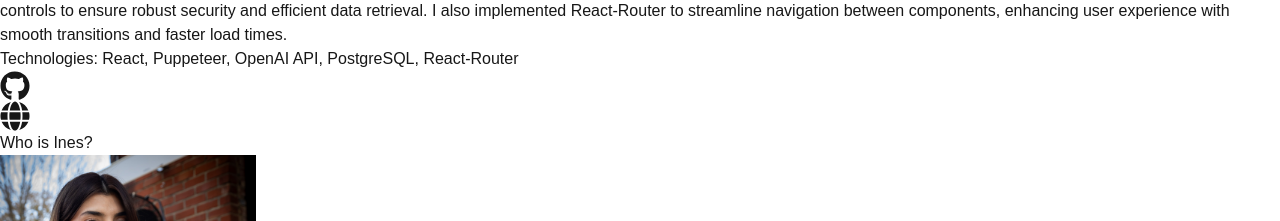
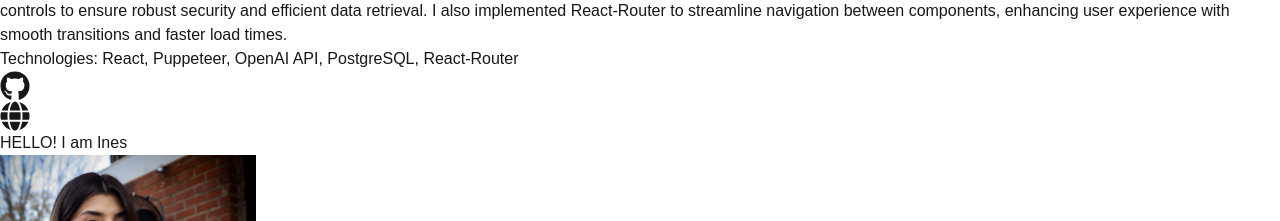
Before and after one commit to Ineschvz/ines-website, a Next.js app in the folder ines-personalwebsite/: page / in a window 1280 px wide. Shown: the part 2860-3081 px from the top of the page. Built offline with nearby package versions, Linux system fonts and the light colour scheme.

Commit message:
deleted files and working on about me page

```diff
--- a/ines-personalwebsite/src/app/components/about.js
+++ b/ines-personalwebsite/src/app/components/about.js
@@ -5,32 +5,24 @@ import {motion} from "framer-motion"
 export default function About() {
   return (
     <div className="font-[ivyPresto] py-12 space-y-12 border border-red-300">
-     <motion.h1
-          className="text-5xl font-bold text-green-900 text-center mb-12 pb-4"
+       <motion.div
+                  className="flex flex-wrap justify-center "
                   initial={{ opacity: 0 }}
-          whileInView={{
-            opacity: 1,
-            transition: {
-              duration: 2,
-              ease: "easeInOut",
-              staggerChildren: 0.05,
-            },
-          }}
-          viewport={{ once: true }}
-          style={{ scrollMarginTop: "100px" }}
+                  animate={{ opacity: 1 }}
+                  transition={{ duration: 0.8, delay: 0.2 }}
                 >
-          {["W", "h", "o", " ", "i", "s", " ", <span key="ines" className="text-orange-600/90">Ines</span>, "?"].map((char, index) => (
+                  {'HELLO! I am Ines'.split('  ').map((word, index) => (
                     <motion.span
                       key={index}
-              initial={{ opacity: 0, y: 20, scale: 0.8 }}
-              animate={{ opacity: 1, y: 0, scale: 1 }}
-              transition={{ duration: 1.5, delay: index * 0.05, ease: "easeInOut" }}
-              whileHover={{ scale: 1.2 }}
+                      className={`text-orange-600/90 font-bold text-5xl md:text-7xl mb-4 leading-tight`}
+                      initial={{ opacity: 0, x: -100 }}
+                      animate={{ opacity: 1, x: 0 }}
+                      transition={{ duration: 0.8, delay: index * 0.1 }}
                     >
-              {typeof char === "string" ? char : <span key={index}>{char}</span>}
+                      {word}
                     </motion.span>
                   ))}
-        </motion.h1>
+                </motion.div>
       <div className="container mx-auto px-4 py-12 max-w-4xl flex flex-row gap-8 mb-12">
       <div className="relative w-64 h-80 flex-shrink-0 ">
         <Image
@@ -65,3 +57,31 @@ export default function About() {
     </div>
   )
 }
+
+
+{/* <motion.h1
+className="text-5xl font-bold text-green-900 text-center mb-12 pb-4"
+initial={{ opacity: 0 }}
+whileInView={{
+  opacity: 1,
+  transition: {
+    duration: 2,
+    ease: "easeInOut",
+    staggerChildren: 0.05,
+  },
+}}
+viewport={{ once: true }}
+style={{ scrollMarginTop: "100px" }}
+>
+{["W", "h", "o", " ", "i", "s", " ", <span key="ines" className="text-orange-600/90">Ines</span>, "?"].map((char, index) => (
+  <motion.span
+    key={index}
+    initial={{ opacity: 0, y: 20, scale: 0.8 }}
+    animate={{ opacity: 1, y: 0, scale: 1 }}
+    transition={{ duration: 1.5, delay: index * 0.05, ease: "easeInOut" }}
+    whileHover={{ scale: 1.2 }}
+  >
+    {typeof char === "string" ? char : <span key={index}>{char}</span>}
+  </motion.span>
+))}
+</motion.h1> */}
```
Lines whose indentation alone changed are shown as unchanged.
